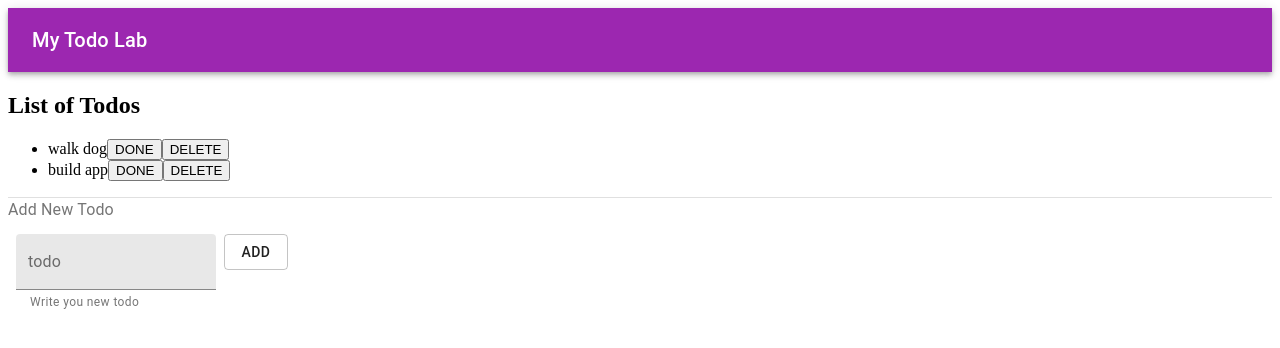
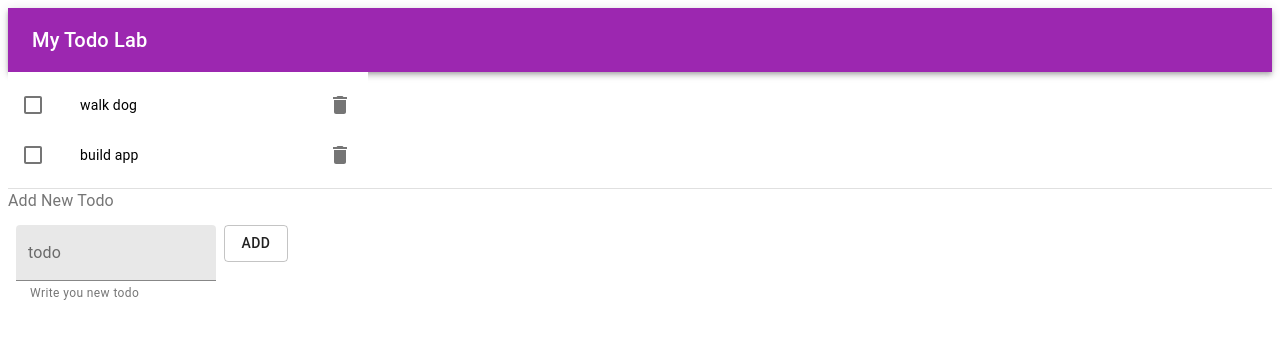
Before and after one commit to GregatGit/todos-lab, a React (Create React App) app: page / in a window 1280 px wide. Shown: the top 348 px of the page. Built offline with nearby package versions, Linux system fonts and the light colour scheme.

Commit message:
chang main list to material ui (done not needed)

```diff
--- a/src/App.js
+++ b/src/App.js
@@ -3,7 +3,7 @@ import { createMuiTheme, ThemeProvider } from '@material-ui/core/styles'
 import purple from '@material-ui/core/colors/purple'
 import green from '@material-ui/core/colors/green'
 
-import MainList from './components/MainList'
+import MainList from './components/MainListA'
 import TopBar from './components/TopBar'
 
 const theme = createMuiTheme({
--- /dev/null
+++ b/src/components/MainListA.js
@@ -0,0 +1,96 @@
+import React, { Fragment } from 'react'
+import { connect } from 'react-redux'
+import { todoDone, todoDelete } from '../actions'
+import CreateTodo from './CreateTodoA'
+import { makeStyles } from '@material-ui/core/styles'
+import {
+  List,
+  ListItem,
+  ListItemIcon,
+  ListItemSecondaryAction,
+  ListItemText,
+  Checkbox,
+  IconButton,
+  Divider,
+} from '@material-ui/core/'
+import DeleteIcon from '@material-ui/icons/Delete'
+import CommentIcon from '@material-ui/icons/Comment'
+
+const useStyles = makeStyles(theme => ({
+  root: {
+    width: '100%',
+    maxWidth: 360,
+    backgroundColor: theme.palette.background.paper,
+  },
+}))
+
+function MainList({ todos, todoDone, todoDelete }) {
+  const classes = useStyles()
+  const [checked, setChecked] = React.useState([0])
+
+  function handleDelete(index) {
+    todoDelete(index)
+  }
+
+  const handleToggle = name => () => {
+    const currentIndex = checked.indexOf(name)
+    const newChecked = [...checked]
+
+    if (currentIndex === -1) {
+      newChecked.push(name)
+    } else {
+      newChecked.splice(currentIndex, 1)
+    }
+
+    setChecked(newChecked)
+  }
+
+  return (
+    <Fragment>
+      <List className={classes.root}>
+        {todos.map(({name}, index) => {
+          const labelId = `checkbox-list-label-${name}`
+
+          return (
+            <ListItem
+              key={name}
+              role={undefined}
+              dense
+              button
+              onClick={handleToggle(name)}
+            >
+              <ListItemIcon>
+                <Checkbox
+                  edge="start"
+                  checked={checked.indexOf(name) !== -1}
+                  tabIndex={-1}
+                  disableRipple
+                  inputProps={{ 'aria-labelledby': labelId }}
+                />
+              </ListItemIcon>
+              <ListItemText id={labelId} primary={name} />
+              <ListItemSecondaryAction>
+                <IconButton
+                onClick={() => handleDelete(index)}
+                edge="end"
+                  aria-label="comments">
+                  <DeleteIcon />
+                </IconButton>
+              </ListItemSecondaryAction>
+            </ListItem>
+          )
+        })}
+      </List>
+      <Divider />
+      <CreateTodo />
+    </Fragment>
+  )
+}
+
+const mapStateToProps = (state, ownProps) => {
+  return {
+    todos: state.todos,
+  }
+}
+
+export default connect(mapStateToProps, { todoDone, todoDelete })(MainList)
```
